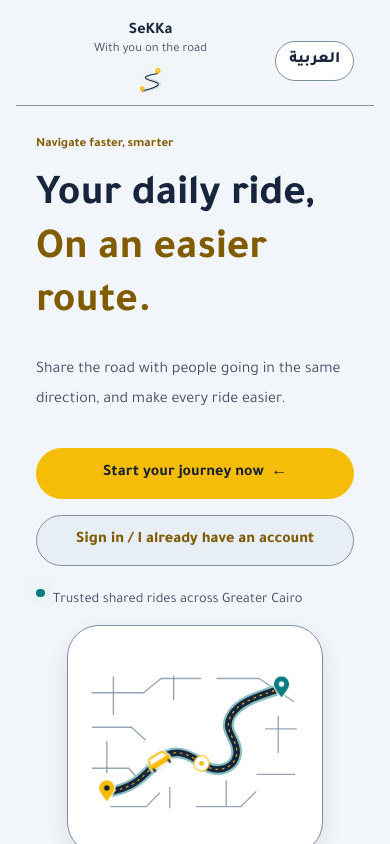
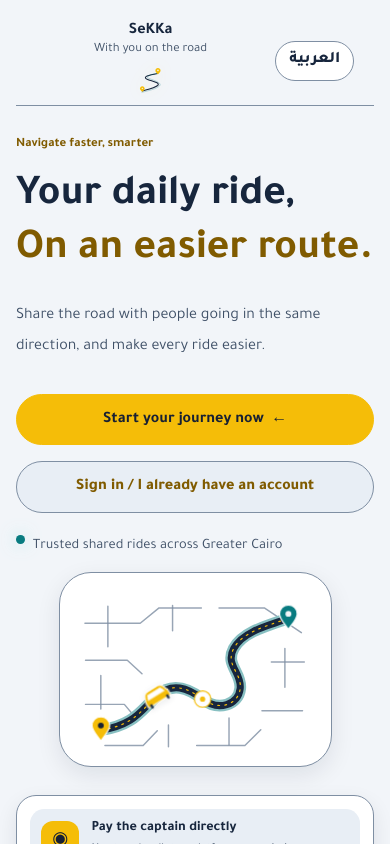
Before and after one commit to sekka-go/SeKKa, a React (Vite) app in the folder web/: page / in a window 390 px wide. Shown: the top 844 px of the page. Built offline with nearby package versions, Linux system fonts and the light colour scheme; no server answers.

Commit message:
style: resize mobile landing route map

```diff
--- a/web/src/rider-stitch-screens.css
+++ b/web/src/rider-stitch-screens.css
@@ -4,7 +4,7 @@
 .app-shell .stitch-welcome-availability { display: inline-flex; align-items: center; gap: .4rem; padding: .4rem .65rem; border-radius: 999px; color: var(--color-text-secondary); background: var(--color-surface-raised); font-size: .74rem; }
 .app-shell .stitch-welcome-availability i { width: .5rem; height: .5rem; border-radius: 50%; background: var(--color-secondary); }
 .app-shell .stitch-language-toggle { min-height: 2.5rem; padding-inline: .8rem; border: 1px solid var(--color-border); border-radius: 999px; color: var(--color-text-primary); background: var(--color-surface); font-weight: 750; }
-.app-shell .stitch-welcome-page .landing-hero { grid-template-columns: minmax(0,1fr) minmax(14rem,.8fr); align-items: center; gap: clamp(1rem,4vw,3rem); min-height: 0; padding-block: clamp(1rem,4vw,2rem); }
+.app-shell .stitch-welcome-page .landing-hero { grid-template-columns: minmax(0,1fr) minmax(14rem,.8fr); align-items: center; gap: clamp(1rem,4vw,3rem); width: calc(100% + clamp(1rem,4vw,2rem) + clamp(1rem,4vw,2rem)); min-height: 0; margin-inline: calc(0rem - clamp(1rem,4vw,2rem)); padding: clamp(1rem,4vw,2rem); }
 .app-shell .stitch-welcome-page .landing-hero-copy { max-width: 40rem; }
 .app-shell .stitch-welcome-page .landing-hero-copy > p { max-width: 35rem; }
 .app-shell .stitch-welcome-page .landing-route-card { width: min(100%,25rem); aspect-ratio: .86; justify-self: center; border-radius: 2rem; }
@@ -198,7 +198,7 @@
   .app-shell .stitch-welcome-header { grid-template-columns: minmax(0,1fr) auto; }
   .app-shell .stitch-welcome-availability { display: none; }
   .app-shell .stitch-welcome-page .landing-hero { grid-template-columns: minmax(0,1fr); gap: .85rem; }
-  .app-shell .stitch-welcome-page .landing-route-card { width: min(100%,20rem); aspect-ratio: 1.12; }
+  .app-shell .stitch-welcome-page .landing-route-card { width: 70vw; max-width: none; aspect-ratio: 1.4; margin-inline: auto; }
   .app-shell .stitch-welcome-benefits { grid-template-columns: minmax(0,1fr); }
   .workspace .stitch-rider-flow { gap: .8rem; }
   .workspace .stitch-screen-header { grid-template-columns: 2.5rem minmax(0,1fr) 2.4rem; gap: .5rem; }
```
